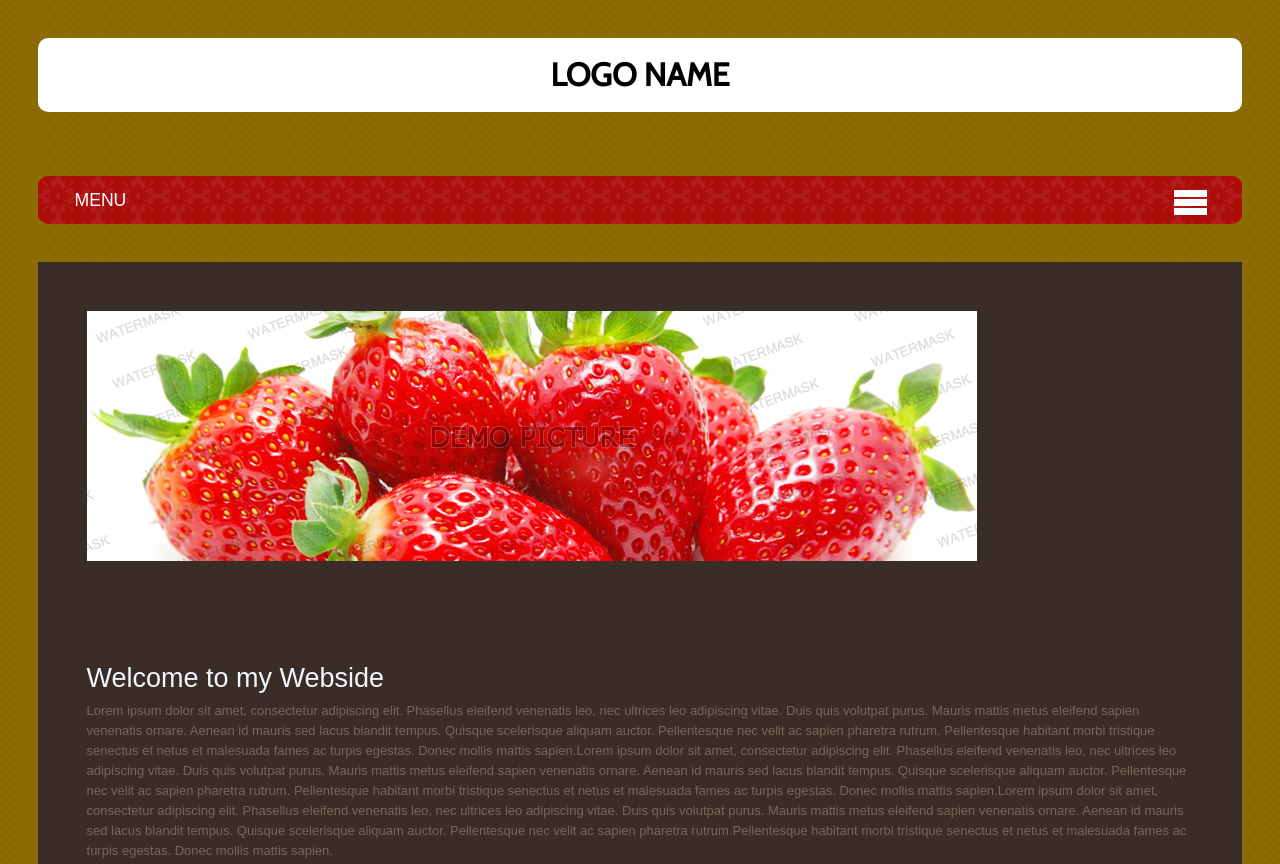
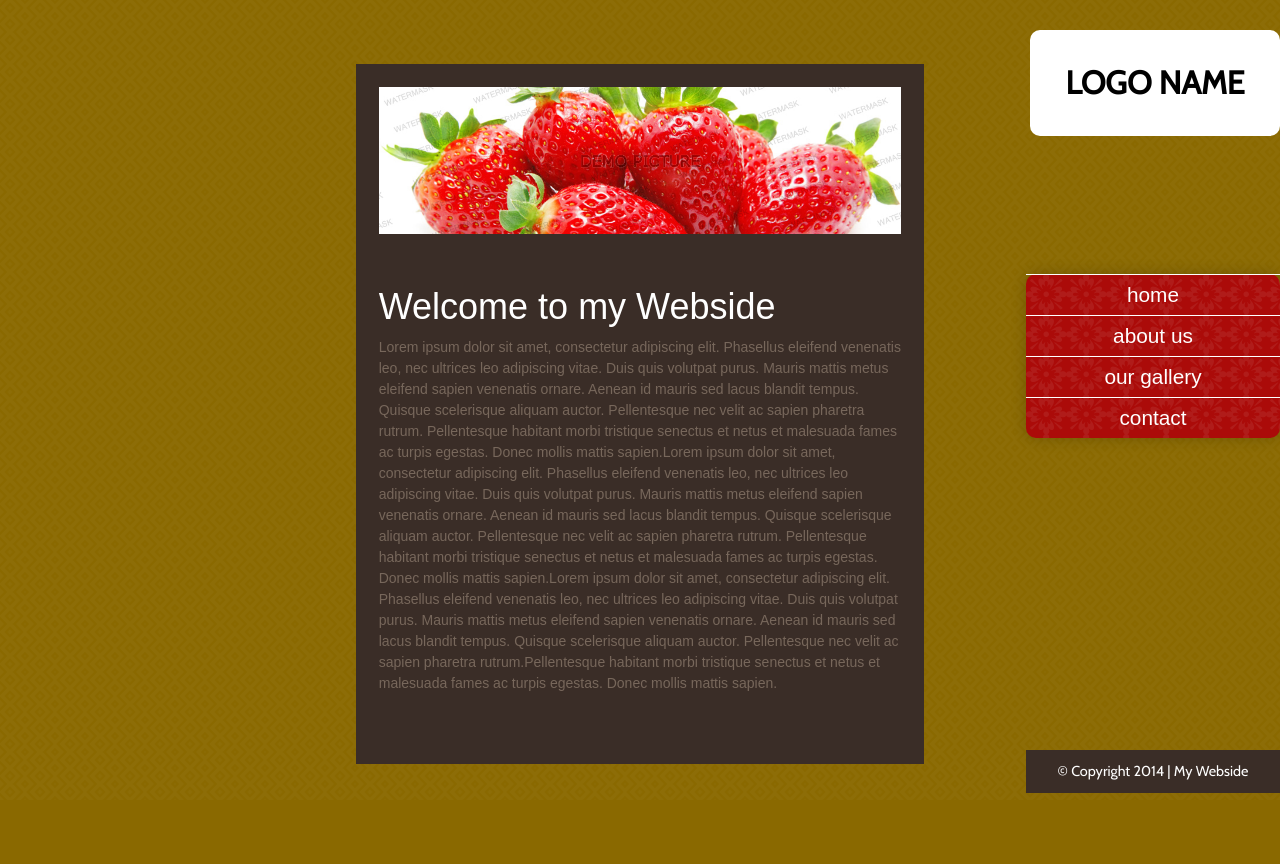
Before and after one commit to magnifikajf/4www-strawberry, a plain HTML site: page index.html in a window 1280 px wide. Shown: the top 864 px of the page. After the commit the page ends 800 px from the top, so only its background shows below. Drawn offline with nearby package versions, Linux system fonts and the light colour scheme.

Commit message:
powiedzmy ze moze byc

```diff
--- a/css/style.css
+++ b/css/style.css
@@ -51,6 +51,8 @@ header h1 {
     margin-right: 3%;
     margin-left: 3%;
     line-height: 3em;
+    box-shadow: 0 0 15px rgba(000,000,000,0.2);
+
 }
 #menu {
     color: #fff;
@@ -106,6 +108,7 @@ nav a {
 
 #main-content figure {
     padding: 4%;
+
 }
 
 #main-content section {
@@ -117,7 +120,7 @@ nav a {
     font-size: 27px;
     line-height: 30px;
     margin-bottom: 8px;
-    color: aliceblue;
+    color: #fff;
 }
 
 footer {
@@ -131,6 +134,61 @@ footer p {
     font-size: 0.9em;
 }
 
-@media and (min-width:767px) {
+@media only screen and (min-width:768px) {
 
+    .main-header {
+        position: absolute;
+        right: 0;
+        top: 30px;
+        width: 250px;
+        margin: 0;
+    }
+    #main-content {
+        max-width: 568px;
+        margin: 0 auto;
+        height: 700px;
+    }
+
+    nav ul {
+        height: auto; }
+
+    nav {
+        position: absolute;
+        right: 0;
+        top: 137px;
+        width: 254px;
+        margin: 0;
+    }
+
+    .main-nav {
+        position: absolute;
+        right: 0;
+        top: 137px;
+        width: 254px;
+        margin: 0;
+    }
+
+    #menu {
+        display: none;
+    }
+
+    #main-content h2 {
+        font-size: 36px;
+        line-height: 44px;
+    }
+
+    #main-content p {
+        font-size: 14px;
+        line-height: 21px;
+        font-family: Arial, Helvetica, sans-serif;
+
+    }
+
+    footer {
+        width: 254px;
+        position: absolute;
+        right: 0;
+        top: 750px
+
+    }
 }
```
